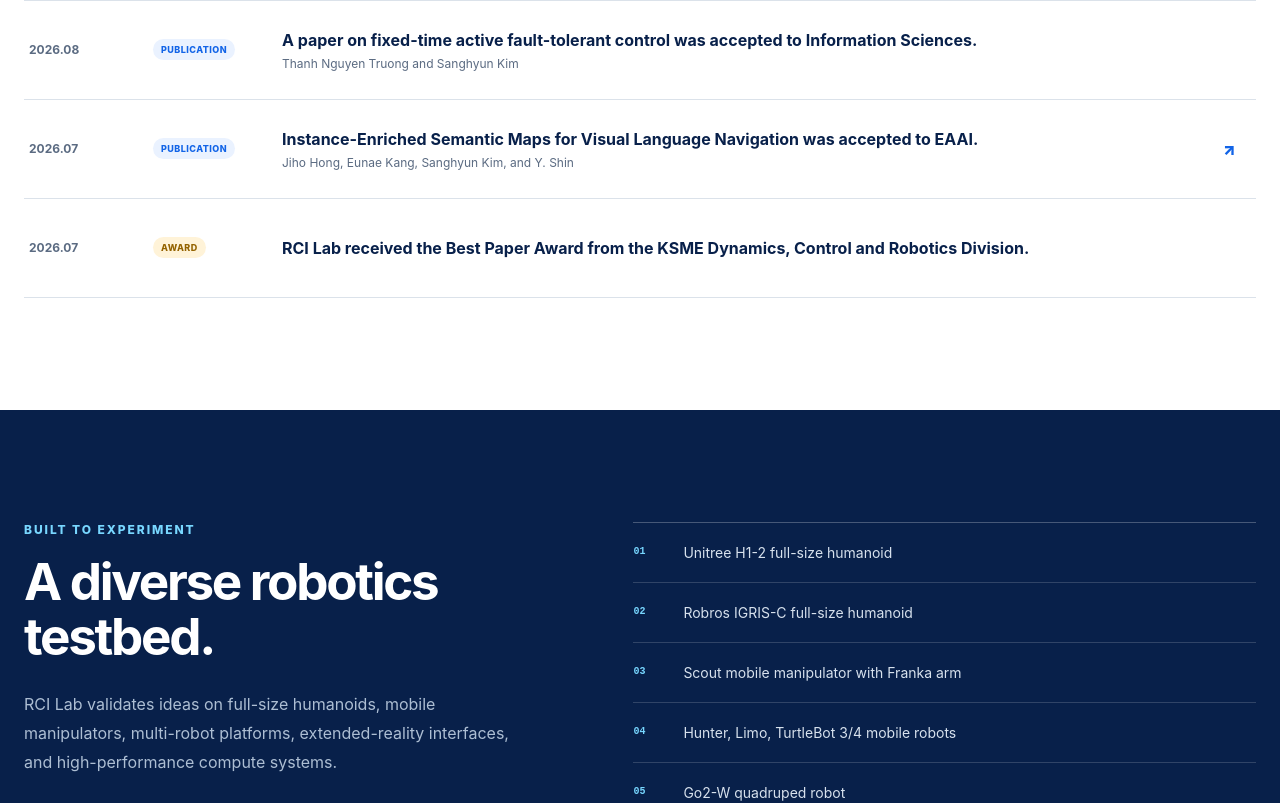
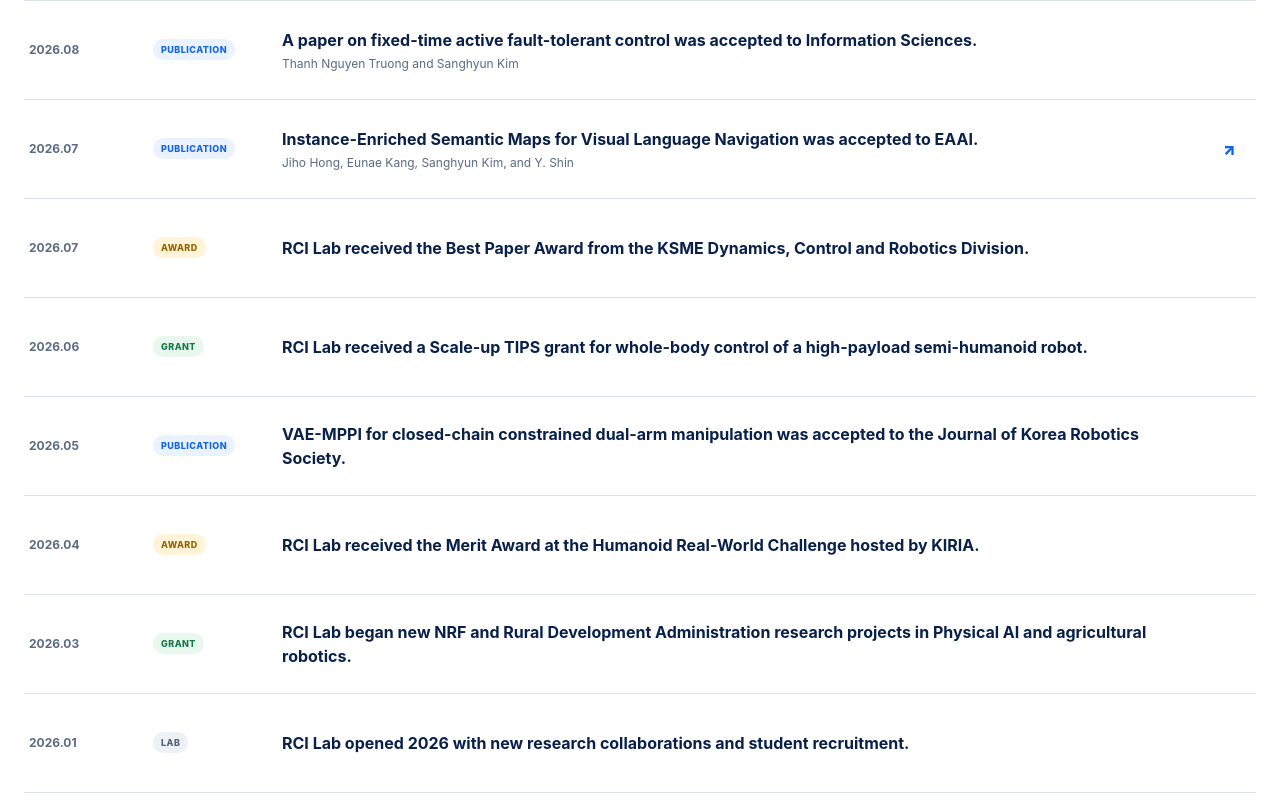
Before and after one commit to RCILab/rcilab.github.io, a Next.js app: page / in a window 1280 px wide. Shown: the part 3440-4243 px from the top of the page. Built offline with nearby package versions, Linux system fonts and the light colour scheme.

Commit message:
Show ten latest news items

```diff
--- a/app/page.tsx
+++ b/app/page.tsx
@@ -142,7 +142,7 @@ export default function Home() {
             <Link className="text-link" href="/news">All news <span>→</span></Link>
           </div>
           <div className="news-list">
-            {newsItems.slice(0, 5).map((item) => (
+            {newsItems.slice(0, 10).map((item) => (
               <article key={`${item.date}-${item.title}`}>
                 <time>{item.date}</time>
                 <span className={`news-tag tag-${item.category.toLowerCase()}`}>{item.category}</span>
```
